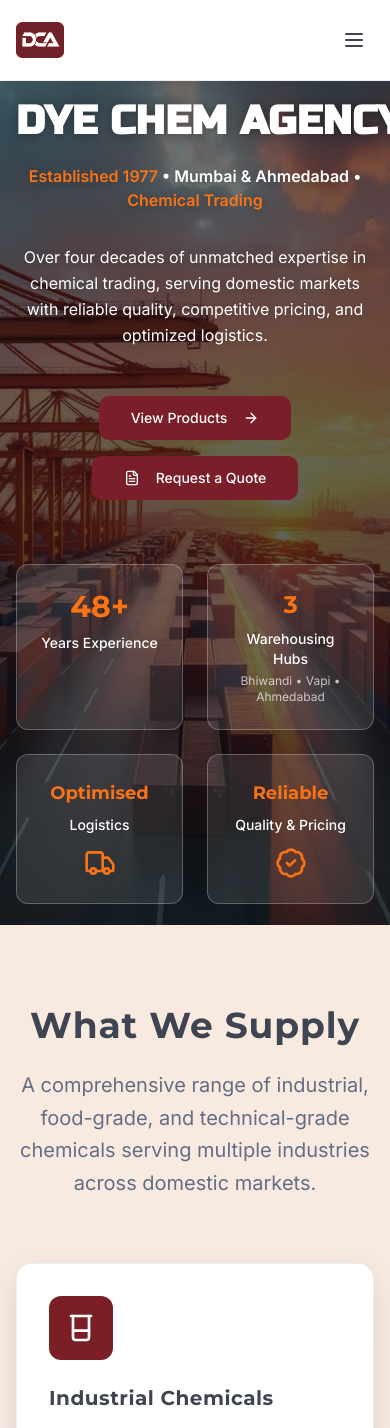
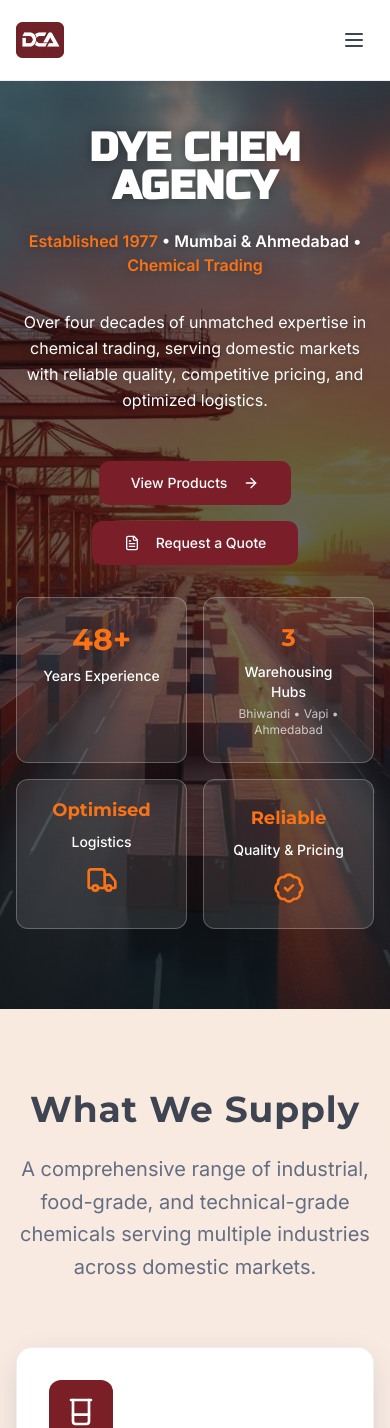
Before and after one commit to UtkarshRanjan07/Dye_chem_agency_website, a React (Vite) app: page / in a window 390 px wide. Shown: the top 1428 px of the page. Built offline with nearby package versions, Linux system fonts and the light colour scheme.

Commit message:
Fixed hero section of mobile view

```diff
--- a/src/components/home/HeroSection.tsx
+++ b/src/components/home/HeroSection.tsx
@@ -6,7 +6,7 @@ import { Truck, BadgeCheck } from "lucide-react";
 
 const HeroSection = () => {
   return (
-    <section className="relative h-screen flex items-center justify-center overflow-hidden">
+    <section className="relative min-h-[88vh] md:min-h-screen flex items-start md:items-center justify-center overflow-visible pt-12 md:pt-0 pb-20 md:pb-0">
       {/* Background Image */}
       <div className="absolute inset-0">
         <img
@@ -21,7 +21,7 @@ const HeroSection = () => {
       <div className="relative z-10 container mx-auto px-4 text-center">
         <div className="max-w-4xl mx-auto">
           {/* Main Heading */}
-          <h1 className="font-russo font-black text-white uppercase tracking-wide mb-6 animate-fade-in-up whitespace-nowrap"
+          <h1 className="font-russo font-black text-white uppercase tracking-wide mb-6 animate-fade-in-up break-words md:whitespace-nowrap leading-tight"
               style={{
                 fontSize: 'clamp(40px, 7vw, 96px)',
                 lineHeight: '0.95',
@@ -75,7 +75,7 @@ const HeroSection = () => {
           </div>
 
           {/* Trust Indicators */}
-          <div className="mt-16 grid grid-cols-2 md:grid-cols-4 gap-6 animate-fade-in-up" style={{ animationDelay: '0.8s' }}>
+          <div className="mt-8 md:mt-14 grid grid-cols-2 md:grid-cols-4 gap-4 md:gap-6 animate-fade-in-up" style={{ animationDelay: '0.8s' }}>
             <div className="p-6 text-center rounded-lg border"
                  style={{
                    background: 'rgba(255,255,255,0.10)',
@@ -109,7 +109,7 @@ const HeroSection = () => {
               </div>
             </div>
 
-            <div className="p-6 text-center rounded-lg border"
+            <div className="p-4 md:p-6 text-center rounded-lg border"
                  style={{
                    background: 'rgba(255,255,255,0.10)',
                    border: '1px solid rgba(255,255,255,0.25)',
```
